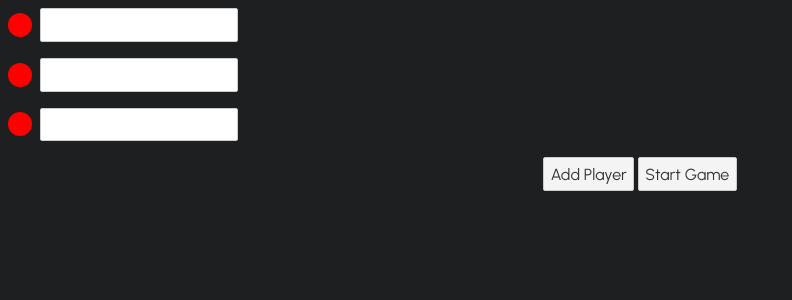
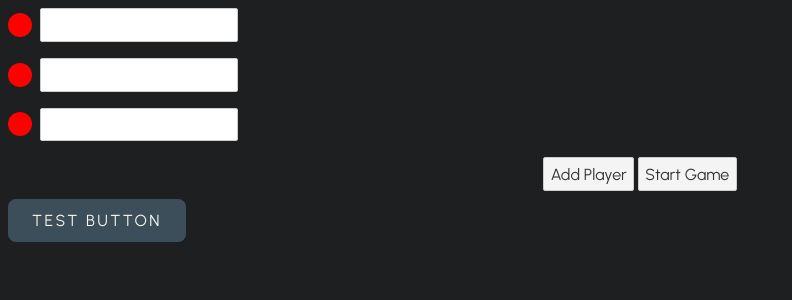
Before and after one commit to mitchdaniels/ti4-dashboard, a Svelte app: page / in a window 1280 px wide. Shown: the top 300 px of the page, without its empty margins (0-792 px from the left). Built offline with nearby package versions, Linux system fonts and the light colour scheme.

Commit message:
started adding Button component with pending state

```diff
--- a/package.json
+++ b/package.json
@@ -15,7 +15,8 @@
     "rollup-plugin-livereload": "^2.0.0",
     "rollup-plugin-svelte": "^7.0.0",
     "rollup-plugin-terser": "^7.0.0",
-    "svelte": "^3.0.0"
+    "svelte": "^3.0.0",
+    "svelte-loading-spinners": "^0.1.7"
   },
   "dependencies": {
     "sirv-cli": "^2.0.0",
--- /dev/null
+++ b/src/Button.svelte
@@ -0,0 +1,45 @@
+<script>
+
+    export let text
+    let pending = false
+    import { Moon } from 'svelte-loading-spinners'
+    // import { slide } from 'svelte/transition'
+
+    function handleClick() {
+        // if pend
+        // change state to pending
+        // if click outside while pending, cancel pending
+    }
+
+</script>
+
+<button on:click={() => pending = !pending} >
+    {#if pending}
+        <Moon size="24" color="#ffffff" unit="px" duration="2s"></Moon> {text}
+    {:else}
+        {text}
+    {/if}
+</button>
+
+<style>
+    button {
+        display: flex;
+        flex-direction: row;
+        align-items: center;
+        gap: 16px;
+        font-size:  16px;
+        text-transform: uppercase;
+        letter-spacing: 0.15em;
+        padding:  12px 24px;
+        border-radius:  8px;
+        background:  #3C4E59;
+        color:  #F7F9EE;
+        border:  none;
+        margin-right: 8px;
+    }
+
+    button:hover {
+        background: #3d5E69;
+        cursor: pointer;
+    }
+</style>
--- a/src/Card.svelte
+++ b/src/Card.svelte
@@ -61,7 +61,7 @@
 </div>
 
 <style>
-	.point-tracker {
+	/* .point-tracker {
 		display: flex;
 		flex-direction: column;
 		row-gap: 2px;
@@ -77,7 +77,7 @@
 		width: 8px;
 		border-radius: 1px;
 		background-color: #777;
-	}
+	} */
 
 	.card {
 		padding: 24px 32px;
--- a/src/Setup.svelte
+++ b/src/Setup.svelte
@@ -1,5 +1,5 @@
 <script>
-
+	import Button from './Button.svelte'
 	import { colors, factions } from './data.js'
 
 	export let players, phase
@@ -41,6 +41,7 @@
 <button on:click={() => {phase = "Strategy", players.map((player, i) => {player.seat = i + 1; player.strategy = ''}) }}>
 	Start Game
 </button>
+<Button text="Test Button"/>
 
 <style>
 
```
Also changed, not shown: 1 other file (tests, documents, lock files or other folders).
